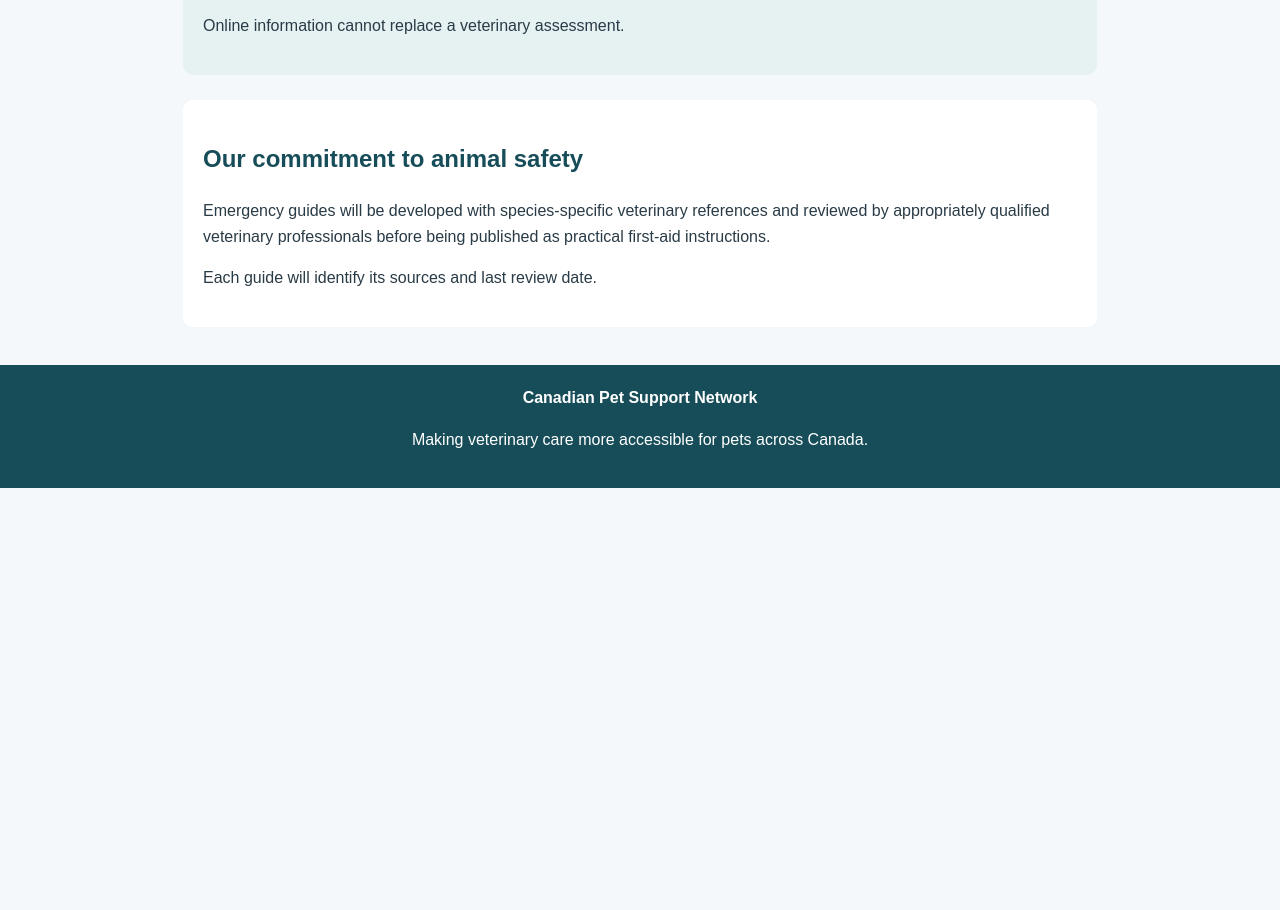
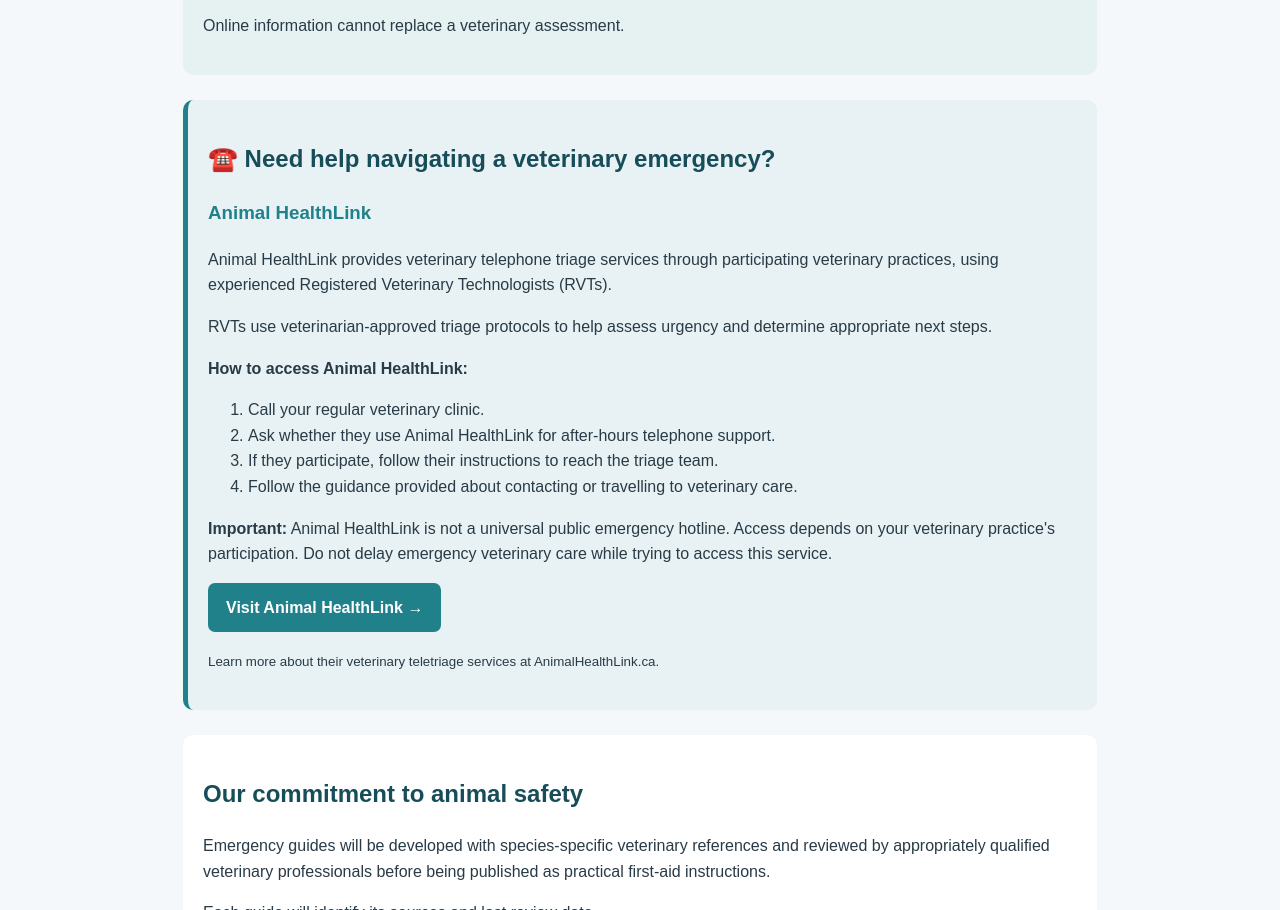
Before and after one commit to jblakeley86/canadian-pet-support-network, a plain HTML site: page emergency.html in a window 1280 px wide. Shown: the part 1884-2794 px from the top of the page. Before the commit the page ends 2372 px from the top, so only its background shows below. Drawn offline with Linux system fonts and the light colour scheme.

Commit message:
Add Animal HealthLink section for emergency guidance
Added a new section about Animal HealthLink for veterinary emergency support.

```diff
--- a/emergency.html
+++ b/emergency.html
@@ -179,6 +179,35 @@ footer {
 </ol>
 <p>Online information cannot replace a veterinary assessment.</p>
 </section>
+<section class="rural" style="background:#e8f2f4;border-left:5px solid #21818a;">
+<h2>☎️ Need help navigating a veterinary emergency?</h2>
+
+<h3 style="color:#21818a;">Animal HealthLink</h3>
+
+<p>Animal HealthLink provides veterinary telephone triage services through participating veterinary practices, using experienced Registered Veterinary Technologists (RVTs).</p>
+
+<p>RVTs use veterinarian-approved triage protocols to help assess urgency and determine appropriate next steps.</p>
+
+<strong>How to access Animal HealthLink:</strong>
+
+<ol>
+<li>Call your regular veterinary clinic.</li>
+<li>Ask whether they use Animal HealthLink for after-hours telephone support.</li>
+<li>If they participate, follow their instructions to reach the triage team.</li>
+<li>Follow the guidance provided about contacting or travelling to veterinary care.</li>
+</ol>
+
+<p><strong>Important:</strong> Animal HealthLink is not a universal public emergency hotline. Access depends on your veterinary practice's participation. Do not delay emergency veterinary care while trying to access this service.</p>
+
+<p>
+<a href="https://www.animalhealthlink.ca/" target="_blank" rel="noopener noreferrer" style="display:inline-block;background:#21818a;color:white;padding:12px 18px;border-radius:7px;text-decoration:none;font-weight:bold;">
+Visit Animal HealthLink →
+</a>
+</p>
+
+<p><small>Learn more about their veterinary teletriage services at AnimalHealthLink.ca.</small></p>
+</section>
+
 
 <section class="intro">
 <h2>Our commitment to animal safety</h2>
```
